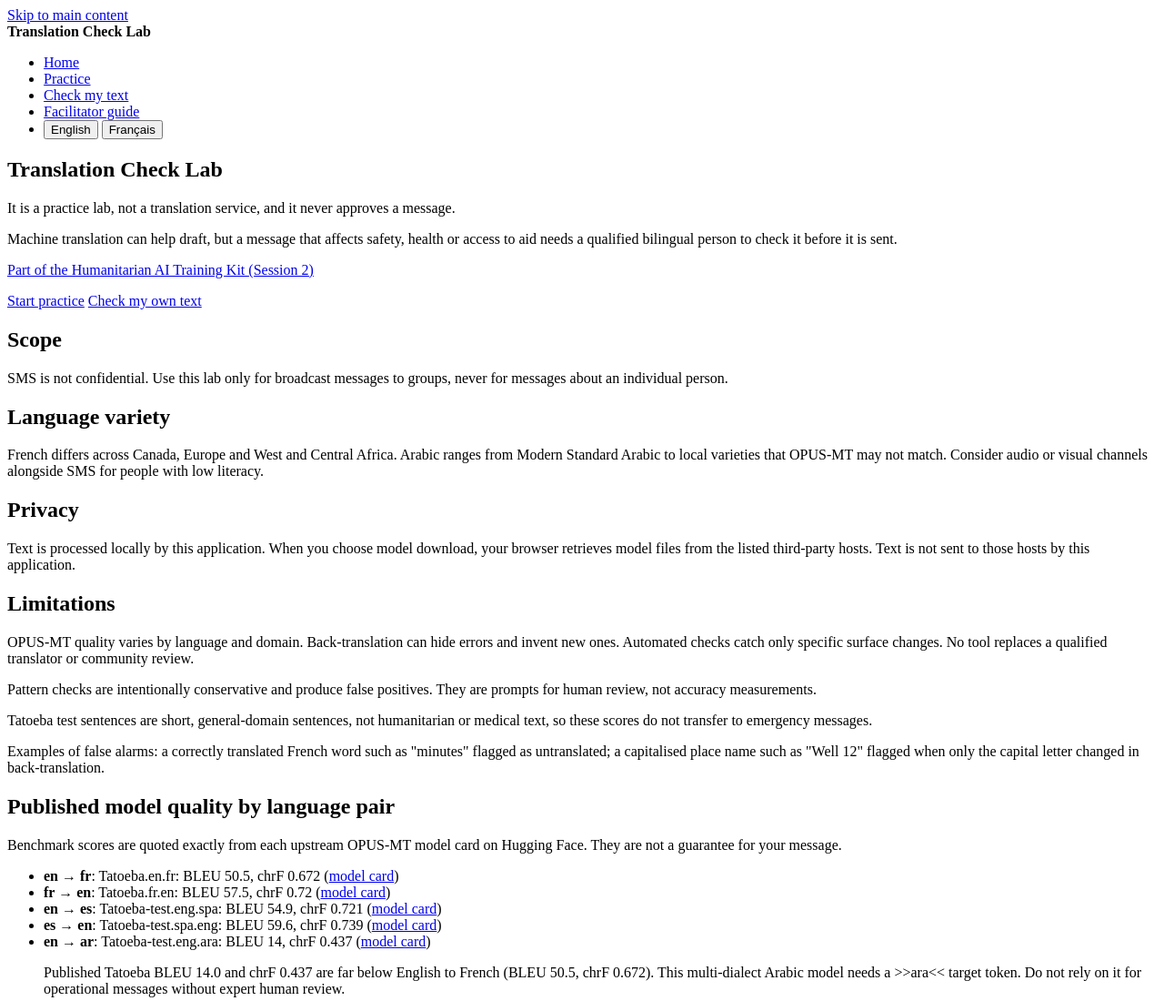
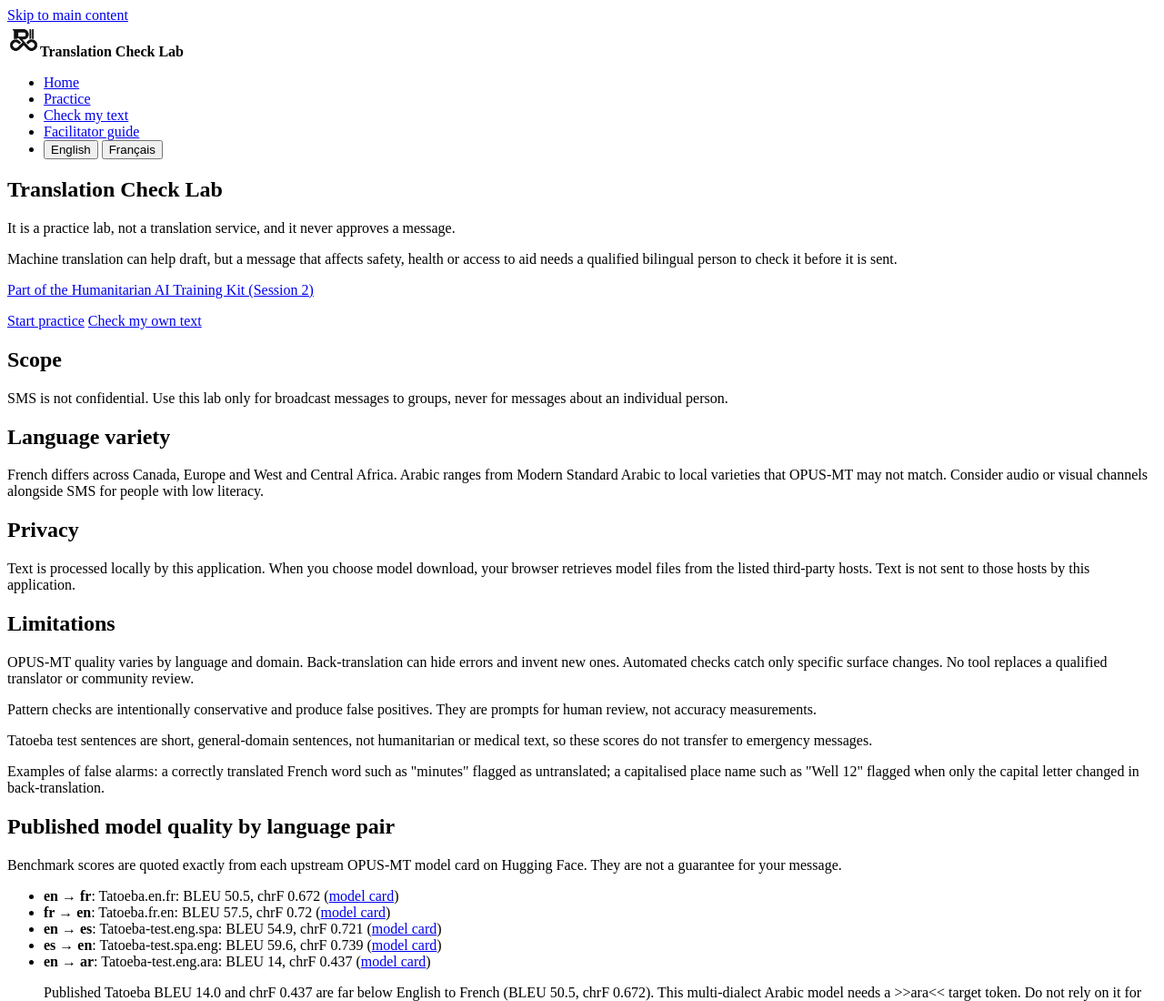
Before and after one commit to parallexlabs/translation-check-lab, a website with bundled scripts: page web/index.html in a window 1280 px wide. Shown: the top 1100 px of the page at 91% size. Built offline with nearby package versions, Linux system fonts and the light colour scheme.

Commit message:
Add the ParalleX Labs logo to the README and site header, with favicons

```diff
--- a/web/css/site.css
+++ b/web/css/site.css
@@ -450,3 +450,8 @@ button:disabled,
   main { padding: 1rem; }
   h1 { font-size: 1.5rem; }
 }
+
+/* Company mark in the site header */
+.brand-lockup { display: inline-flex; align-items: center; gap: 0.6rem; }
+.brand-lockup h1 { margin: 0; }
+.brand-mark, .brand-mark img { display: block; width: 36px; height: 36px; flex: 0 0 auto; }
--- a/web/index.html
+++ b/web/index.html
@@ -7,13 +7,15 @@
   <title>Translation Check Lab: practice and human-review training</title>
   <meta name="description" content="Practice lab and human-review training environment for checking humanitarian SMS translations before sending">
   <link rel="stylesheet" href="css/site.css">
+  <link rel="icon" type="image/png" sizes="32x32" href="assets/brand/parallex-favicon-32.png">
+  <link rel="apple-touch-icon" href="assets/brand/parallex-apple-touch-180.png">
 </head>
 <body>
   <a class="skip-link" href="#main" data-i18n="nav.skip">Skip to main content</a>
 
   <header class="site-header">
     <div class="site-header__inner">
-      <strong class="site-title" data-i18n="hero.title">Translation Check Lab</strong>
+      <span class="brand-lockup"><picture class="brand-mark"><source media="(prefers-color-scheme: dark)" srcset="assets/brand/parallex-mark-dark.png"><img src="assets/brand/parallex-mark.png" alt="ParalleX Labs" width="36" height="36"></picture><strong class="site-title" data-i18n="hero.title">Translation Check Lab</strong></span>
       <nav aria-label="Main">
         <ul>
           <li><a href="#home" data-nav="home" data-i18n="nav.home">Home</a></li>
```
Also changed, not shown: web/facilitator.html (+3 -1 lines), .github/brand/parallex-mark-dark.png (added), .github/brand/parallex-mark.png (added), README.md, web/assets/brand/parallex-apple-touch-180.png (added), web/assets/brand/parallex-favicon-32.png (added), web/assets/brand/parallex-mark-dark.png (added), web/assets/brand/parallex-mark.png (added).
